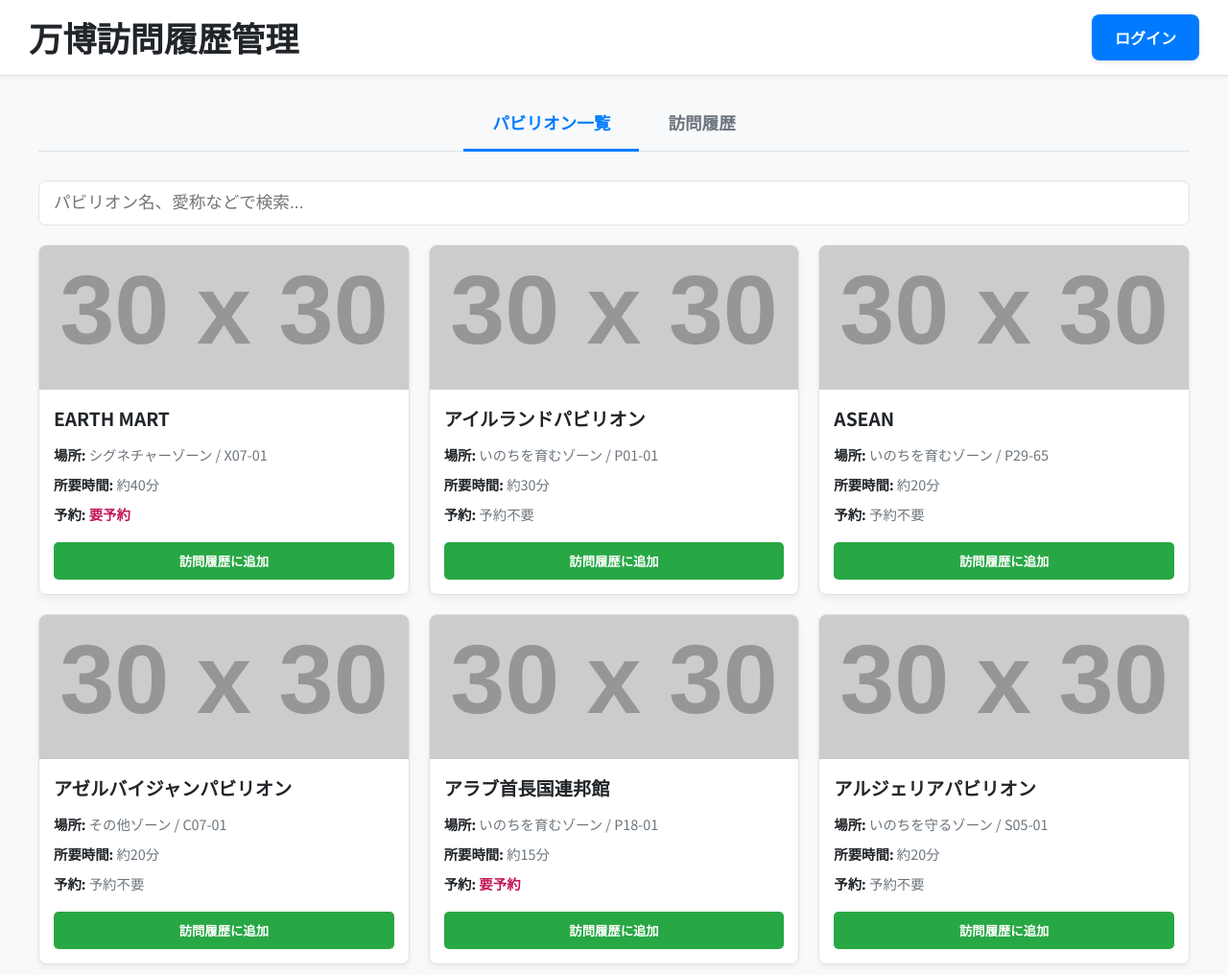
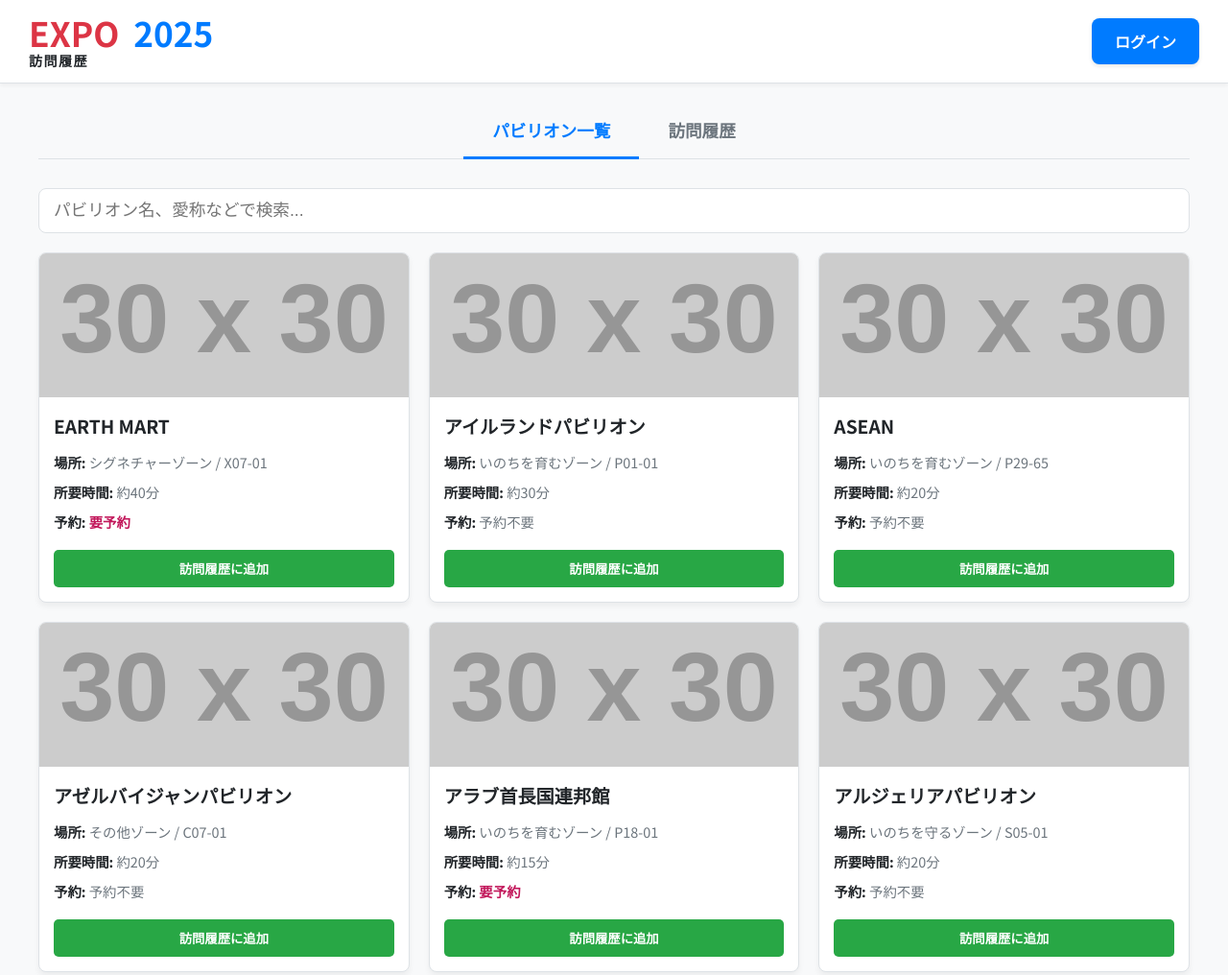
Before and after one commit to concon-bit/expo-visit-history, a plain HTML site: page index.html in a window 1280 px wide. Shown: the top 1016 px of the page at 96% size. Drawn offline with Linux system fonts and the light colour scheme; no server answers; placeholder pictures from the web are drawn by us; a web font is replaced by a local one.

Commit message:
Update index.html

```diff
--- a/index.html
+++ b/index.html
@@ -1,5 +1,6 @@
 <!DOCTYPE html>
 <html lang="ja">
+
 <head>
     <meta charset="UTF-8">
     <meta name="viewport" content="width=device-width, initial-scale=1.0">
@@ -7,13 +8,21 @@
 
     <link rel="preconnect" href="https://fonts.googleapis.com">
     <link rel="preconnect" href="https://fonts.gstatic.com" crossorigin>
-    <link href="https://fonts.googleapis.com/css2?family=Mochiy+Pop+P+One&family=Noto+Sans+JP:wght@400;700&display=swap" rel="stylesheet">
+    <link href="https://fonts.googleapis.com/css2?family=Mochiy+Pop+P+One&family=Noto+Sans+JP:wght@400;700&display=swap"
+        rel="stylesheet">
 
     <link rel="stylesheet" href="./style.css">
 </head>
+
 <body>
     <header>
-        <h1>万博訪問履歴管理</h1>
+        <h1>
+            <div>
+                <span class="title-expo">EXPO</span>
+                <span class="title-2025">2025</span>
+            </div>
+            <span class="title-subtitle">訪問履歴</span>
+        </h1>
         <div id="auth-container">
             <div id="user-info"></div>
             <button id="login-btn">ログイン</button>
@@ -29,7 +38,7 @@
 
         <div id="pavilions-view">
             <section id="search-section">
-                 <input type="text" id="searchInput" placeholder="パビリオン名、愛称などで検索...">
+                <input type="text" id="searchInput" placeholder="パビリオン名、愛称などで検索...">
             </section>
             <div id="pavilionList" class="pavilion-list-container"></div>
             <nav id="pagination-container" aria-label="Page navigation"></nav>
@@ -68,4 +77,5 @@
     <script type="module" src="./app.js"></script>
 
 </body>
+
 </html>
```
